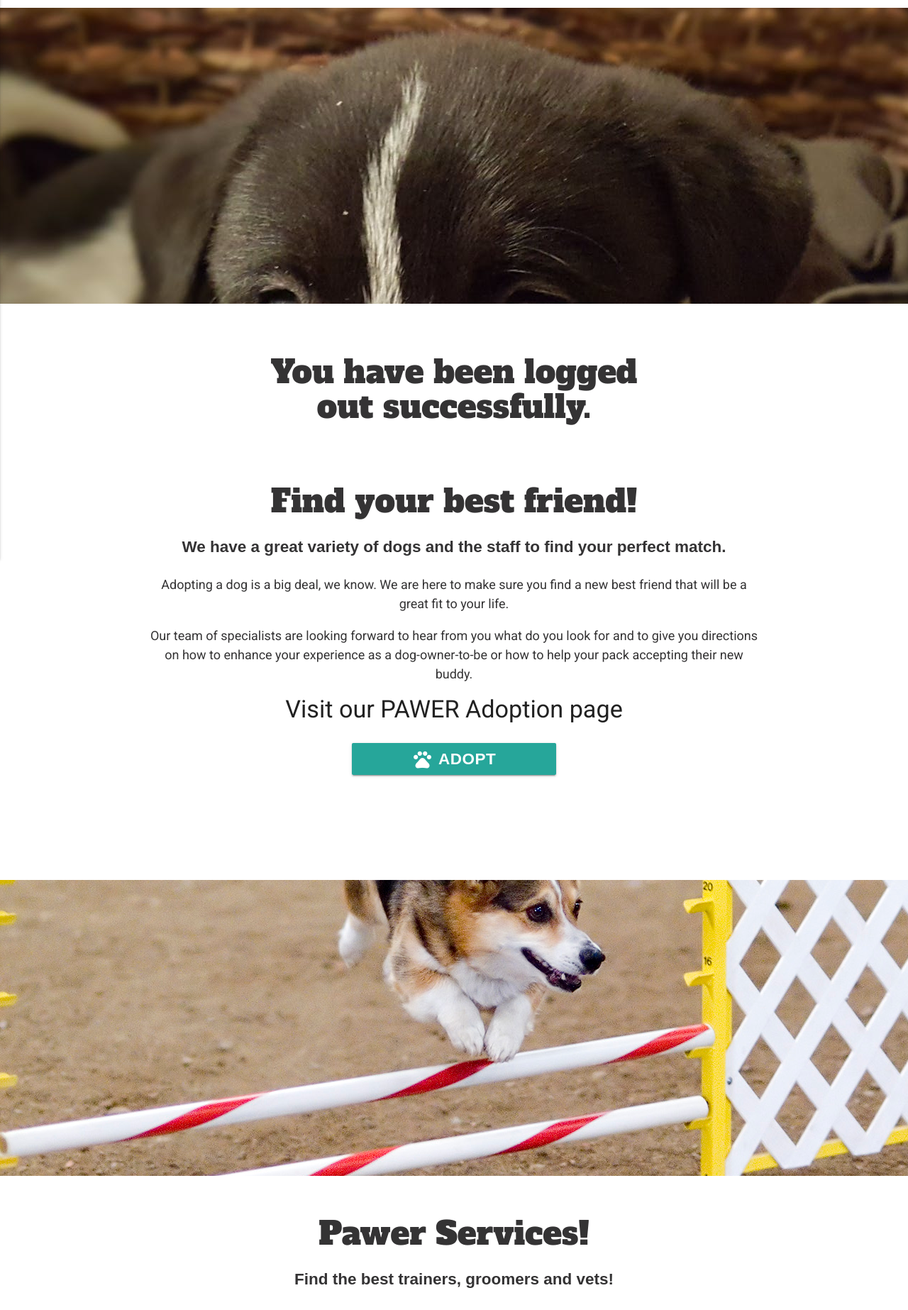
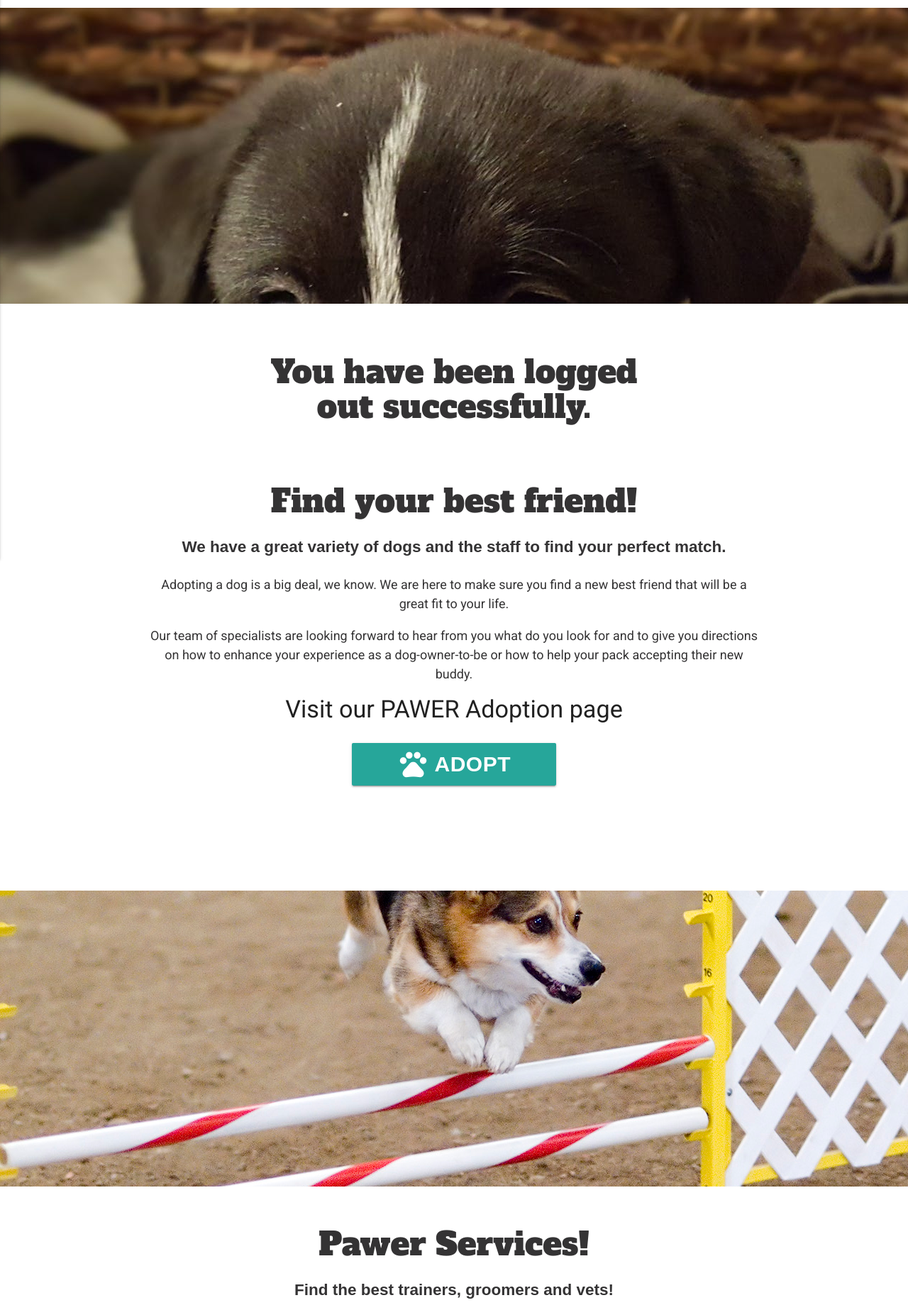
Before and after one commit to romqrq/Pawer, a Flask app: page /logout in a window 1280 px wide. Shown: the part 72-1918 px from the top of the page at 71% size. Run offline with Flask 2, Linux system fonts and the light colour scheme; some libraries are stand-ins or nearby versions; some web fonts are replaced.

Commit message:
Updated styles and icons on index action buttons

```diff
--- a/static/css/components/_buttons.scss
+++ b/static/css/components/_buttons.scss
@@ -20,13 +20,14 @@
 .index-action-button{
     color: $white-color;
     margin: 1rem 0;
-    height: 3rem;
+    font-size: 2rem;
+    height: 4rem;
     display: flex;
     justify-content: center;
     align-items: center;
 
     i{
-        font-size: 2rem;
+        font-size: 3rem;
         margin-right: 0.5rem;
     }
 }
--- a/static/css/style.css
+++ b/static/css/style.css
@@ -247,7 +247,8 @@ nav .button-collapse {
 .index-action-button {
   color: #ffffff;
   margin: 1rem 0;
-  height: 3rem;
+  font-size: 2rem;
+  height: 4rem;
   display: -webkit-box;
   display: -ms-flexbox;
   display: flex;
@@ -260,7 +261,7 @@ nav .button-collapse {
 }
 
 .index-action-button i {
-  font-size: 2rem;
+  font-size: 3rem;
   margin-right: 0.5rem;
 }
 
```
Also changed, not shown: static/css/style.min.css.
